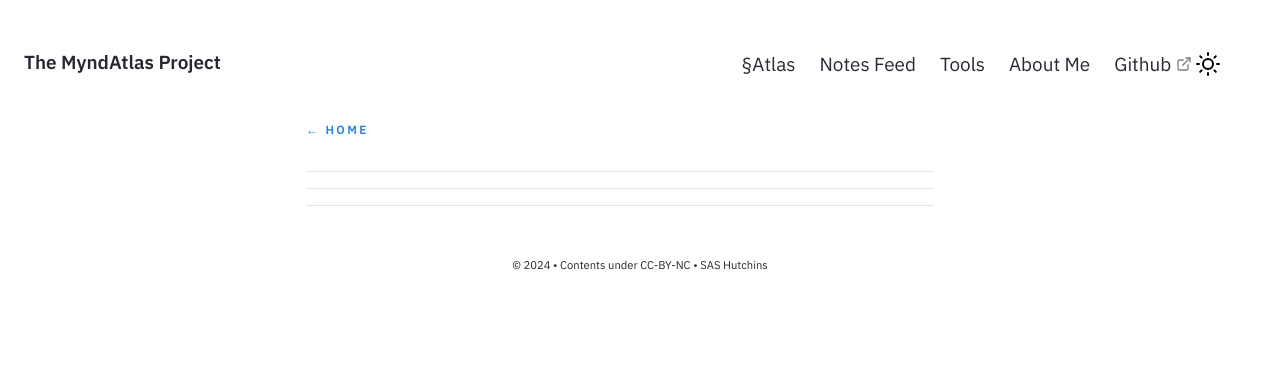
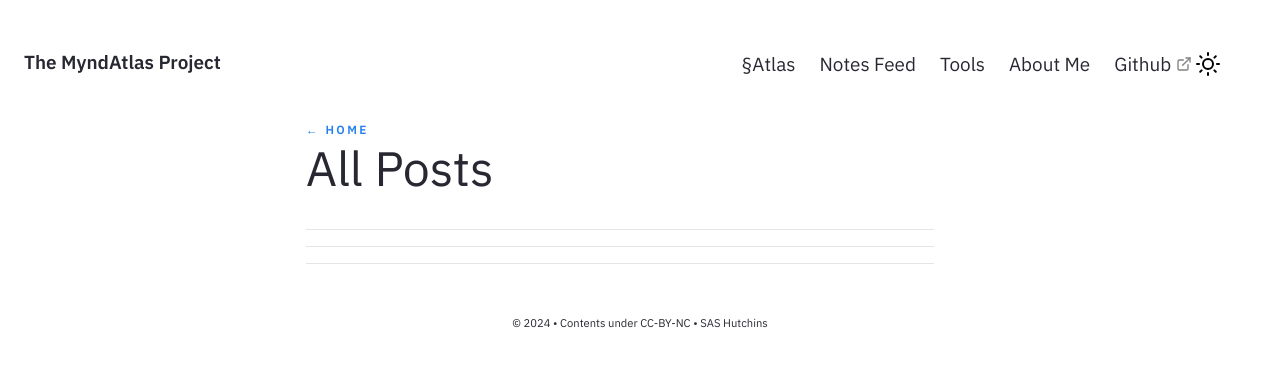
Before and after one commit to myndatlas/myndatlas.github.io, a Jekyll site: the page built from pages/posts.md, in a window 1280 px wide. Shown: the top 367 px of the page. Built offline with Jekyll 4.4.1, drawn with Linux system fonts in a browser that asks for light colours.

Commit message:
update landing

```diff
--- a/_layouts/Post.html
+++ b/_layouts/Post.html
@@ -133,7 +133,7 @@
             {%- if page.permalink == "/posts" -%}
             <div class="column is-6-widescreen  is-8-desktop is-8-tablet is-12-mobile">
                 <h5 class="meta-title"><a href="/">← Home</a></h5>
- <!--               <div class="jumbo">{{page.title}}</div> commented out to remove duplicate titles because of how I use h1 atm -->
+                <div class="jumbo">{{page.title}}</div>
                     {%- include Content.html -%}
                     {% for post in site.posts %}
                         <div class="list-feed">
```
Also changed, not shown: .obsidian/plugins/obsidian-git/data.json.
